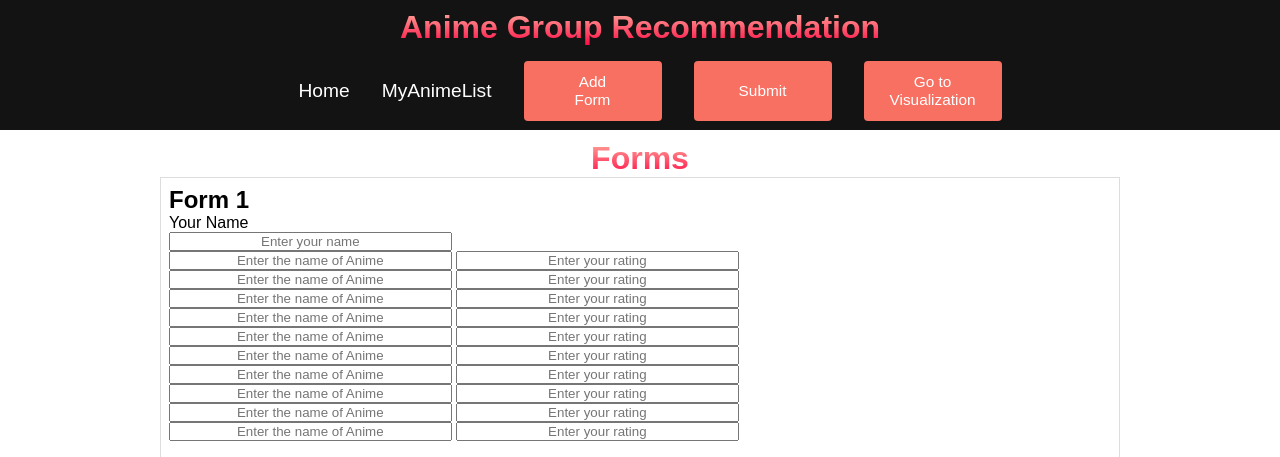
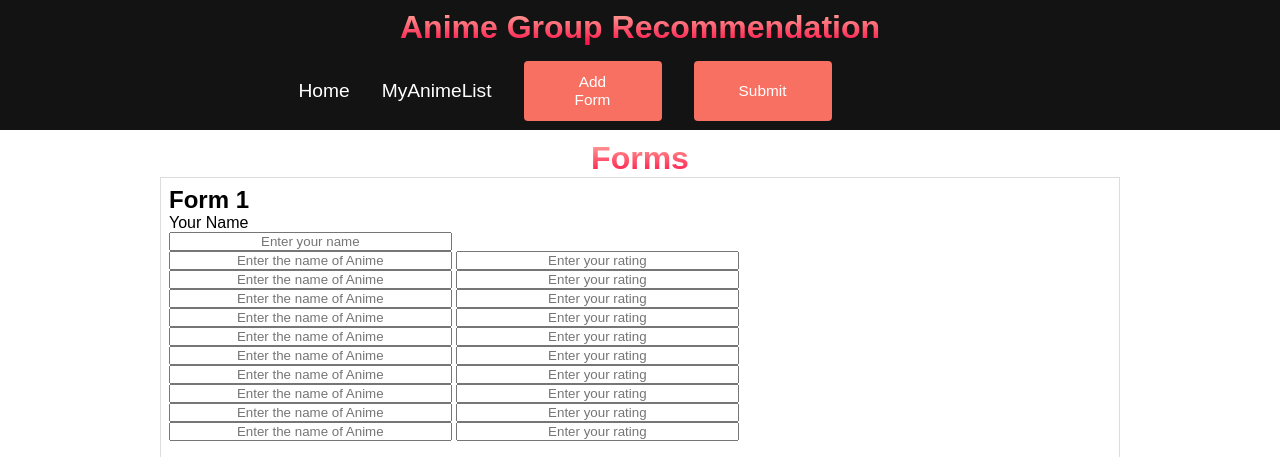
Before and after one commit to trantrikien239/CSE6242-team-project-kkdc, a Flask app: page / in a window 1280 px wide. Shown: the top 457 px of the page. Run offline with Flask 2, Linux system fonts and the light colour scheme; parts of the project's set-up code (start-up, migrations or seed data) failed here and were passed over; some libraries are stand-ins or nearby versions.

Commit message:
Final app

```diff
--- a/application/main.py
+++ b/application/main.py
@@ -59,6 +59,35 @@ def collect_form_data():
     data = request.form['jdata']
     data = json.loads(data)
 
+    # usernames = []
+    # user_inputs = []
+    # ratings = []
+    # db_inputs = []
+    # ids = []
+
+
+    # for user in data:
+    #     for i in range(len(user['ratings'])):
+
+    #         max_j = 0
+    #         max_r = 0
+    #         for j in range(lookup.shape[0]):
+    #             r = fuzz.partial_ratio(user['animes'][i], lookup['name'][j])
+
+    #             if r > max_r:
+    #                 max_r = r
+    #                 max_j = j
+
+    #         anime_name = lookup['name'][max_j]
+
+    #         usernames.append(user['name'])
+    #         user_inputs.append(user['animes'][i])
+    #         ratings.append(user['ratings'][i])
+    #         db_inputs.append(anime_name)
+    #         ids.append(lookup['id'][max_j])
+
+    # df = pd.DataFrame(list(zip(usernames, user_inputs, ratings, db_inputs, ids)), columns=["name", "anime_name_user_input", "rating", "anime_name_database", "anime_id"])
+    # print(df)
     conn = connect_to_db()
     conn.execute("DELETE FROM test")
     conn.commit()
@@ -83,7 +112,7 @@ def collect_form_data():
 
     conn.close()
 
-    return data
+    return ""
 
 def get_image_url(id):
     html_page = requests.get("https://myanimelist.net/anime/" + str(id))
@@ -108,12 +137,15 @@ def generate_predictions():
 
 
     group_rating_df = pd.DataFrame(data, columns=["user_name", "item_id", "rating"])
+    #print(group_rating_df)
 
     recommendations = group_mf.recommend_group(group_rating_df, reg=float(request.form.get("reg")),
                                                 rec_type=request.form.get("rec_type"),
                                                 agg_method=request.form.get("agg_method"))
 
+    #print(recommendations)
     users = recommendations.columns[1:-1].to_list()
+    #print(users)
 
     results = recommendations.merge(lookup, left_on="item_id", right_on="id", how="inner")
 
--- a/application/static/scripts/app.js
+++ b/application/static/scripts/app.js
@@ -27,9 +27,9 @@ function createAndAppendNewContactForm() {
         sp.setAttribute("class","button");
         sp.removeAttribute("hidden");
 
-        sp = document.getElementById("visualization");
-        sp.setAttribute("class","button");
-        sp.removeAttribute("hidden");
+        // sp = document.getElementById("visualization");
+        // sp.setAttribute("class","button");
+        // sp.removeAttribute("hidden");
 
         FORM_ID_INCR ++
 
@@ -75,6 +75,10 @@ function func() {
 
     $.post("/collect", {
         jdata: JSON.stringify(data)
+    }).done(function(d) {
+        sp = document.getElementById("visualization");
+        sp.setAttribute("class","button");
+        sp.removeAttribute("hidden");
     });
 
 }
--- a/application/templates/index.html
+++ b/application/templates/index.html
@@ -20,7 +20,7 @@
                     </a>
                 </li>
                 <li class="navbar__item">
-                    <a href="https://myanimelist.net/" class="navbar__links">
+                    <a href="https://myanimelist.net/" class="navbar__links" target="_blank">
                         MyAnimeList
                     </a>
                 </li>
```
Also changed, not shown: application/data/test.db.
